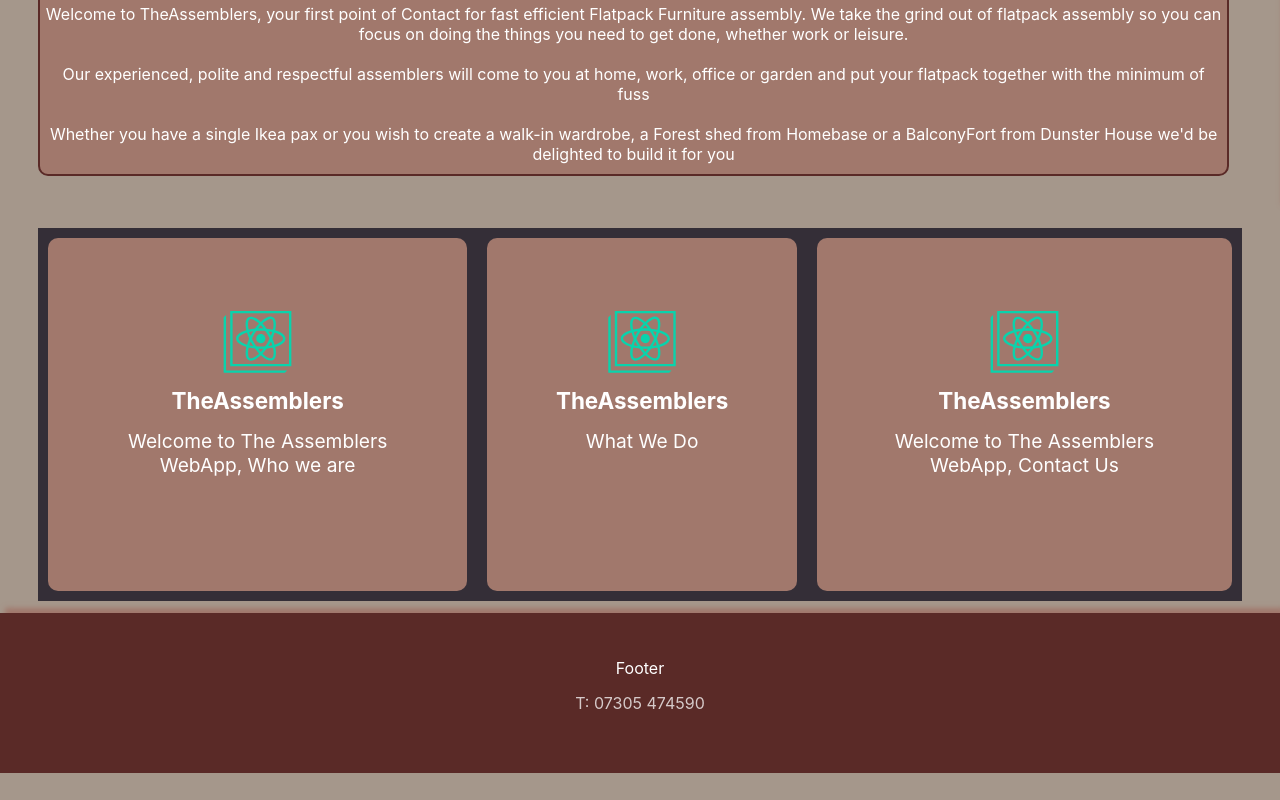
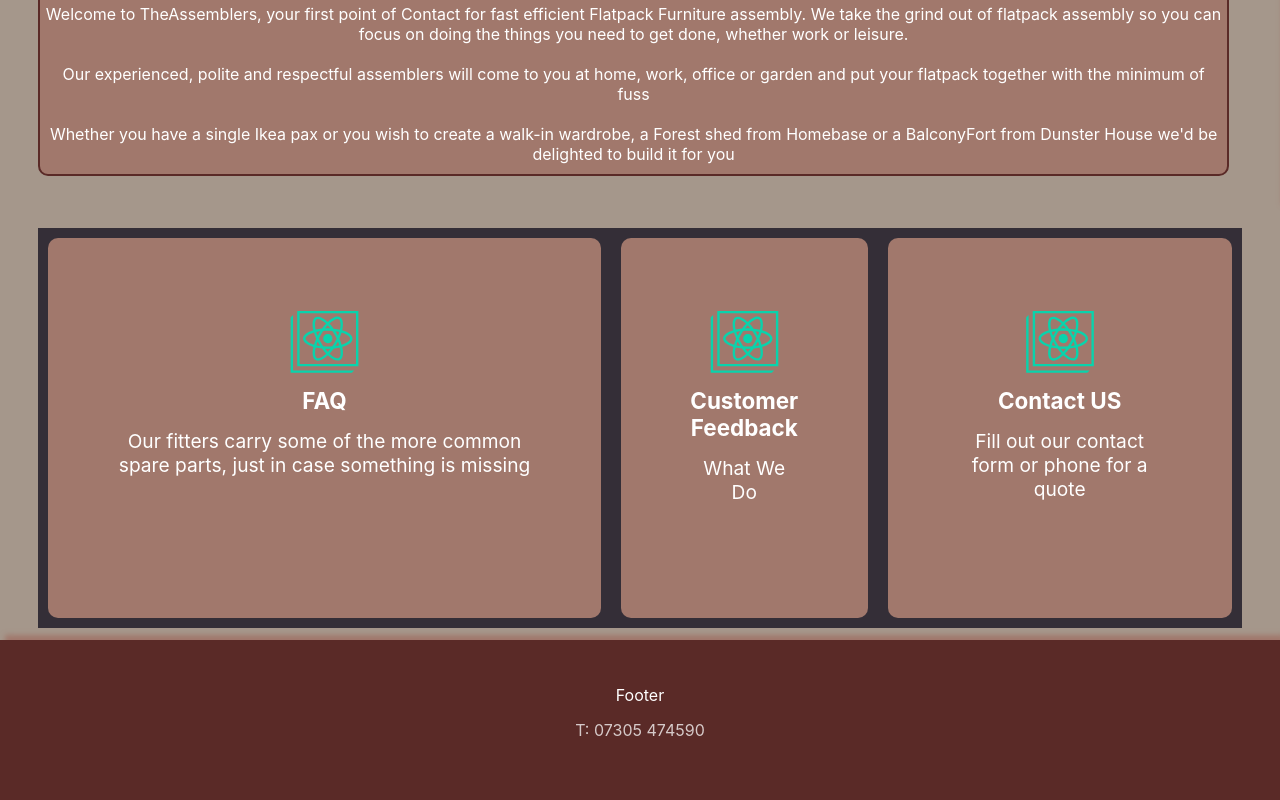
Before and after one commit to Moovashaka/assemblers, a React (Create React App) app: page / in a window 1280 px wide. Shown: the part 581-1381 px from the top of the page. Before the commit the page ends 1354 px from the top, so only its background shows below. Built offline with nearby package versions, Linux system fonts and the light colour scheme.

Commit message:
preparing content boxes

```diff
--- a/src/App.js
+++ b/src/App.js
@@ -14,18 +14,19 @@ function App () {
         <Navbar />
         <Box bg="black">
         <Card image={logo}
-        title="TheAssemblers"
-        text="Welcome to The Assemblers WebApp, Who we are"
-        content={leftTopContent}
+        title="FAQ"
+        text="Our fitters carry
+        some of the more common spare parts, just in case something is missing"
+        content=""
         />
        <Card image={logo}
-        title="TheAssemblers"
-        text="Welcome to The Assemblers WebApp"
+        title="Customer Feedback"
+        text="Brilliant service, can't recommend it highly enough"
         text="What We Do"
         />
        <Card image={logo}
-          title="TheAssemblers"
-          text="Welcome to The Assemblers WebApp, Contact Us" />
+          title="Contact US"
+          text="Fill out our contact form or phone for a quote" />
        </Box>
       <Footer />
     </BrowserRouter>
```
